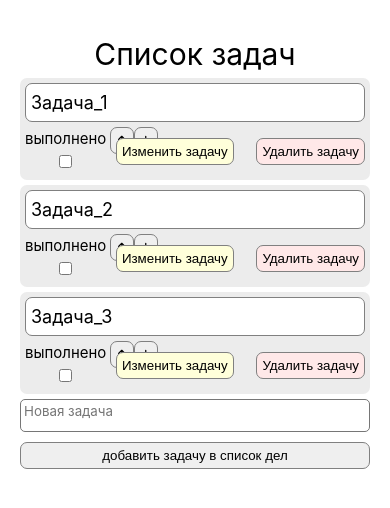
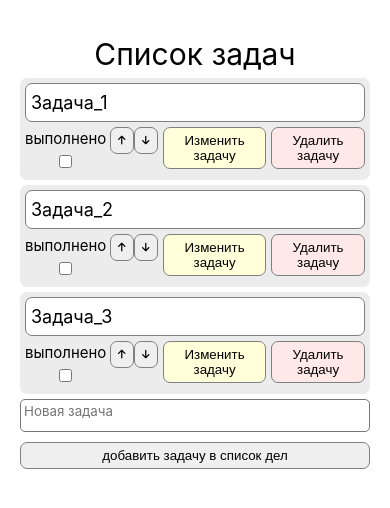
Before and after one commit to FoxTail25/vue-checkList, a Vue app: page / in a window 390 px wide. Shown: the top 508 px of the page. Built offline with nearby package versions, Linux system fonts and the light colour scheme.

Commit message:
Поправил верстку на мобильной версии

```diff
--- a/src/App.vue
+++ b/src/App.vue
@@ -102,13 +102,10 @@ export default {
     </h1>
   </header>
 
-  <transition-group name="list-complete" tag="div">
+  <Job v-for="job_item in job_list" :id="job_item.id" :job="job_item.job" :completed="job_item.completed"
+    :key="job_item.id" @change_job="change_job" @remove_job="remove_job" @move_job="move_job"
+      />
 
-    <Job v-for="job_item in job_list" :id="job_item.id" :job="job_item.job" :completed="job_item.completed"
-      :key="job_item.id" @change_job="change_job" @remove_job="remove_job" @move_job="move_job"
-       />
-
-  </transition-group>
   <Add_job @add_job="add_job" />
 
 </template>
@@ -119,18 +116,5 @@ header {
   text-align: center;
 }
 
-.list-complete-item {
-  transition: all 0.8s ease;
-  display: grid;
-}
 
-.list-complete-enter-from,
-.list-complete-leave-to {
-  opacity: 0;
-  transform: translateY(30px);
-}
-
-.list-complete-leave-active {
-  position: absolute;
-}
 </style>
--- a/src/components/Job.vue
+++ b/src/components/Job.vue
@@ -115,14 +115,14 @@ export default {
 	border-radius: 7px;
 
 	@media (max-width:600px) {
-		grid-template-columns: 80px auto auto;
+		grid-template-columns: 80px auto auto auto;
 	}
 	.job_finish {
 		text-align: center;
 		grid-column: 1/2;
 		@media (max-width:600px) {
 				/* grid-template-columns: 80px auto auto; */
-				grid-row: 2/3;
+				grid-row: 2/4;
 			}
 	}
 
@@ -138,12 +138,16 @@ export default {
 		resize: none;
 
 		@media (max-width:600px) {
-			grid-column: 1/4;
+			grid-column: 1/5;
 		}
 	}
 	.btn_move_block {
 		grid-row: 2/ 3;
 		grid-column: 2/ 3;
+
+		@media (max-width:600px) {
+				grid-column: 2/3;
+			}
 	}
 
 	.change,
@@ -153,6 +157,9 @@ export default {
 		width: fit-content;
 		text-align: center;
 		margin: 0 auto;
+		@media (max-width:600px) {
+				grid-column: 3/4;
+			}
 	}
 	.move_btn {
 		min-height: 24px;
@@ -174,7 +181,7 @@ export default {
 	.delete {
 		background-color: rgb(255, 232, 232);
 		@media (max-width:600px) {
-				grid-column: 3/4;
+				grid-column: 4/5;
 				width: fit-content;
 				justify-self: flex-end;
 			}
```
Also changed, not shown: 5 other files (tests, documents, lock files or other folders).
